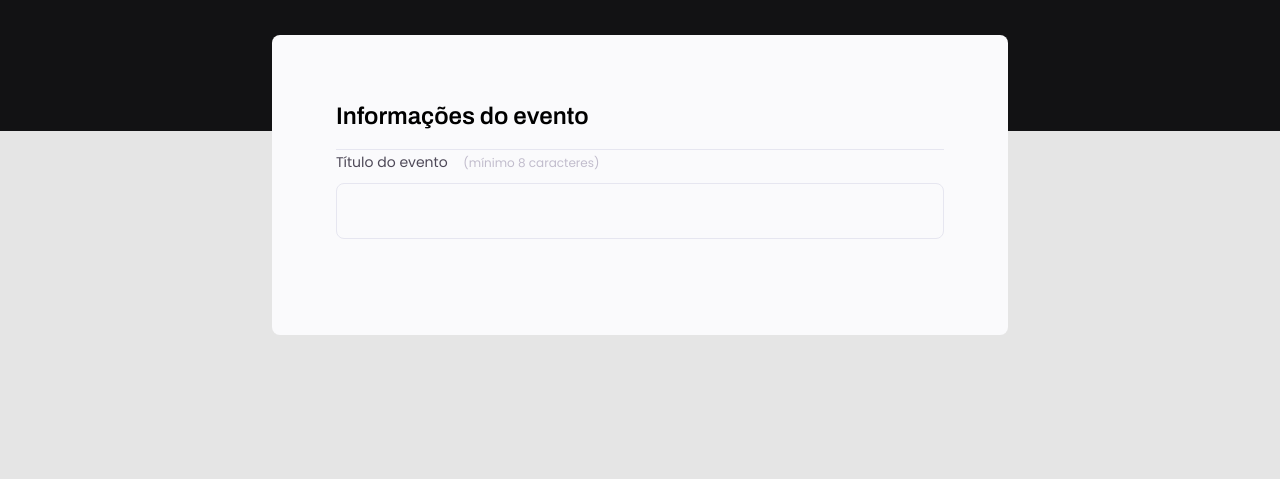
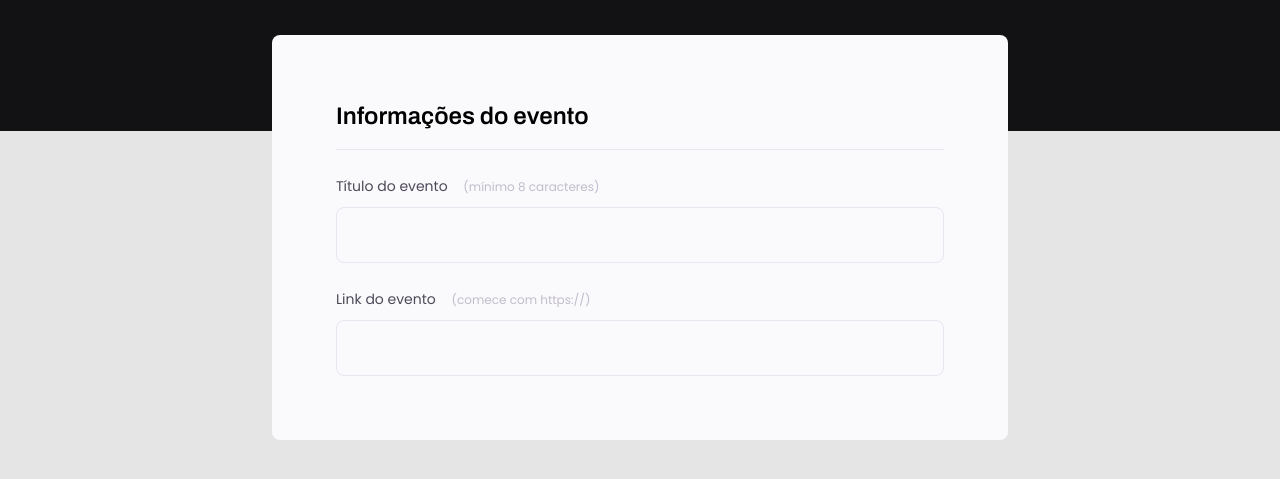
Before and after one commit to MiPigurim/Rocketseat-Formul-rio, a plain HTML site: page index.html in a window 1280 px wide. Shown: the part 237-716 px from the top of the page. Drawn offline with Linux system fonts and the light colour scheme.

Commit message:
feat: field criation "Link do evento"

```diff
--- a/index.html
+++ b/index.html
@@ -19,11 +19,20 @@
     </header>
 
     <form action="">
+
       <fieldset>
-        <legend>Informações do evento</legend>
-        <div class="input-wrapper">
-          <label for="event-title">Título do evento <span>(mínimo 8 caracteres)</span></label>
-          <input type="text" id="event-title">
+        <div class="fieldset-wrapper">
+          <legend>Informações do evento</legend>
+
+          <div class="input-wrapper">
+            <label for="event-title">Título do evento <span>(mínimo 8 caracteres)</span></label>
+            <input type="text" id="event-title">
+          </div>
+
+          <div class="input-wrapper">
+            <label for="event-link">Link do evento <span>(comece com https://)</span></label>
+            <input type="text" id="event-link">
+          </div>
         </div>
       </fieldset>
     </form>
--- a/style.css
+++ b/style.css
@@ -63,6 +63,12 @@ fieldset {
   border: none;
 }
 
+.fieldset-wrapper {
+  display: flex;
+  flex-direction: column;
+  gap: 24px;
+}
+
 fieldset legend {
   font-family: 'Archivo', sans-serif;
   font-weight: 600;
```
